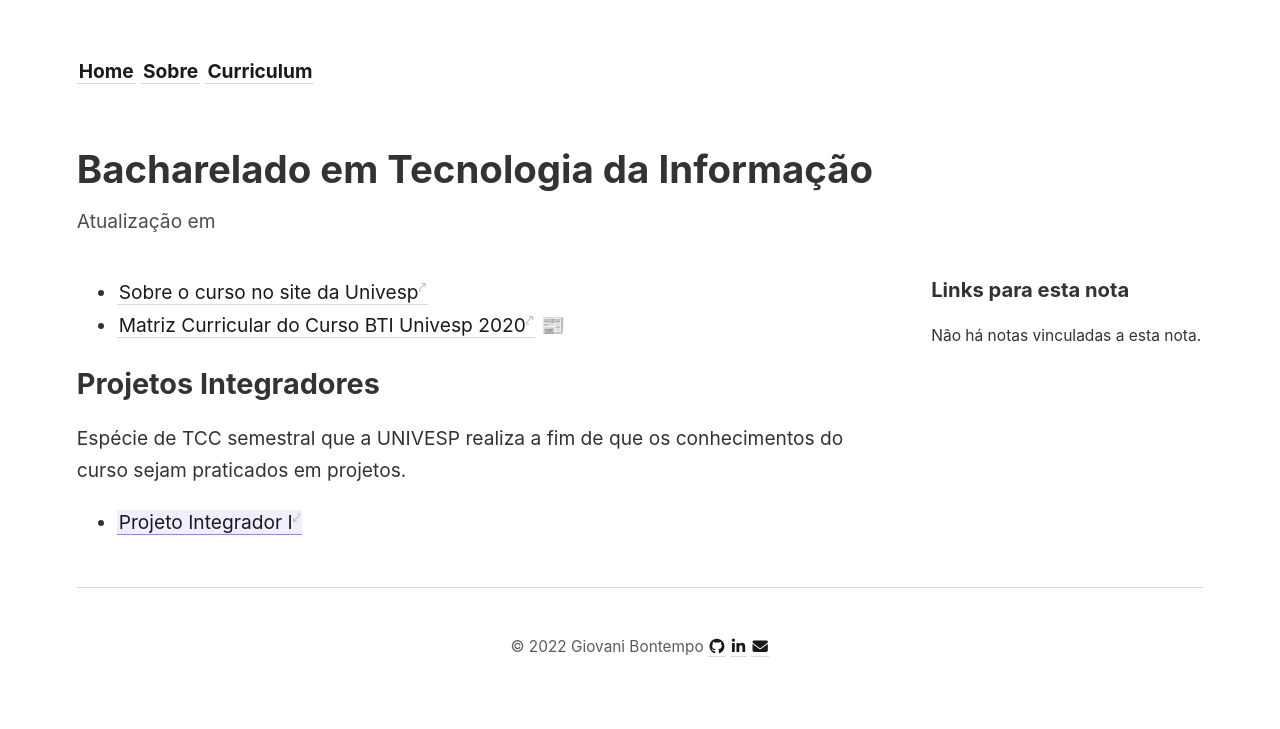
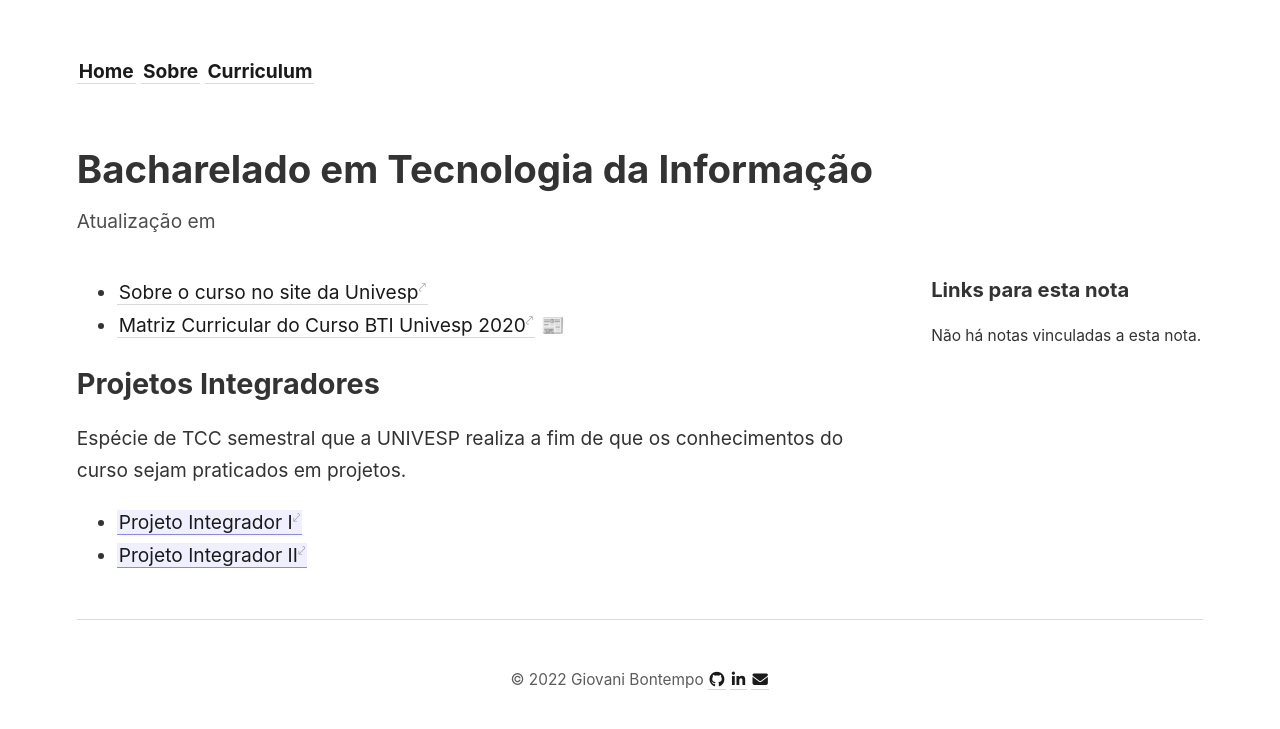
Before and after one commit to gio-bon/MyDigitalGarden, a Jekyll site: the page built from _notes/BTI.md, in a window 1280 px wide. Shown: the top 729 px of the page. Built offline with Jekyll 4.4.1, drawn with Linux system fonts in a browser that asks for light colours; nearby versions of some CDN libraries.

Commit message:
06/07/22

```diff
--- a/_notes/BTI.md
+++ b/_notes/BTI.md
@@ -9,3 +9,4 @@ title: Bacharelado em Tecnologia da Informação
 Espécie de TCC semestral que a UNIVESP realiza a fim de que os conhecimentos do curso sejam praticados em projetos.
 
 - [[Projeto Integrador I]]
+- [[Projeto Integrador II]]
```
